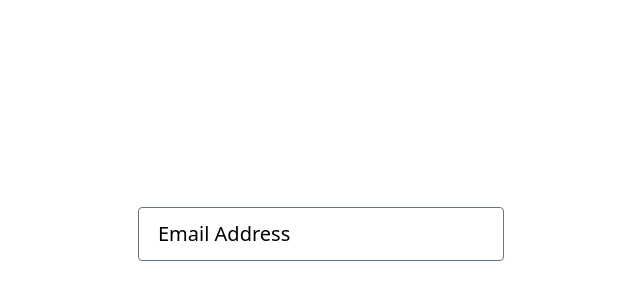
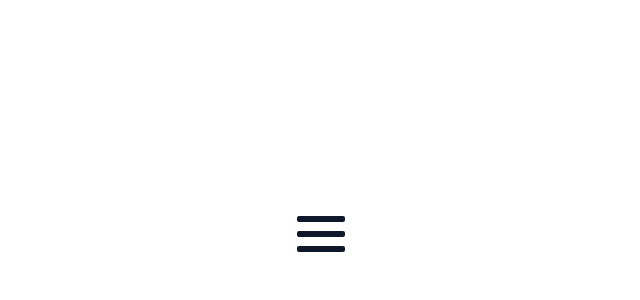
Before and after one commit to aligorgin/JS-yard, a Next.js app: page / in a window 1280 px wide. Shown: the part 166-466 px from the top of the page, without its empty margins (319-959 px from the left). Built offline with nearby package versions, Linux system fonts and the light colour scheme.

Commit message:
deleted console

```diff
--- a/src/App/App.tsx
+++ b/src/App/App.tsx
@@ -22,6 +22,7 @@ import Scope from "../training/Scope";
 import AppTik from '../TodoProject/App';
 import Basics from "../training/Basics";
 import InputGoogleAnimation from "../components/InputGoogleAnimation";
+import HamburgerMenuTransition from "../components/HamburgerMenuTransition";
 
 export default function App() {
     return (
@@ -49,7 +50,8 @@ export default function App() {
             {/*<Scope/>*/}
             {/*<Basics/>*/}
             {/*<AppTik/>*/}
-            <InputGoogleAnimation/>
+            {/*<InputGoogleAnimation/>*/}
+            <HamburgerMenuTransition/>
         </div>
     )
 }
--- /dev/null
+++ b/src/components/HamburgerMenuTransition.tsx
@@ -0,0 +1,17 @@
+import {useEffect, useState} from "react";
+import clsx from "clsx";
+
+export default function HamburgerMenuTransition() {
+    const [click, setClick] = useState(false);
+    const classes: string = 'w-full h-[.35rem] bg-slate-900 rounded-sm transition-all duration-200';
+
+    return (
+        <div className='h-screen flex items-center justify-center'>
+            <button onClick={() => setClick(prev => !prev)} className='w-12 h-9 flex justify-between flex-col'>
+                <div className={clsx(classes, click && 'rotate-45 translate-y-[1.1rem]')}/>
+                <div className={clsx(classes, click && '-translate-x-full opacity-0')}/>
+                <div className={clsx(classes, click && '-rotate-45 -translate-y-[.8rem]')}/>
+            </button>
+        </div>
+    )
+}
--- a/src/components/InputGoogleAnimation.tsx
+++ b/src/components/InputGoogleAnimation.tsx
@@ -14,7 +14,7 @@ export default function InputGoogleAnimation() {
                 <label
                     className='peer-focus:left-[28px] absolute left-[35px] sm:left-[20px] top-1/2 text-[20px]
                     -translate-y-1/2 pointer-events-none peer-focus:text-[14px] peer-focus:top-0
-                    peer-focus:bg-slate-50 peer-focus:px-1
+                    peer-focus:bg-white peer-focus:px-1
                     transition-all duration-100 sm:peer-focus:left-[10px]'
                     htmlFor="email">
                     Email Address
--- a/tailwind.config.js
+++ b/tailwind.config.js
@@ -1,5 +1,5 @@
 module.exports = {
-  purge: ['./src/**/*.{training,ts,jsx,tsx}'],
+  content: ['./src/**/*.{ts,jsx,tsx}'],
   theme: {
     extend: {},
   },
```
